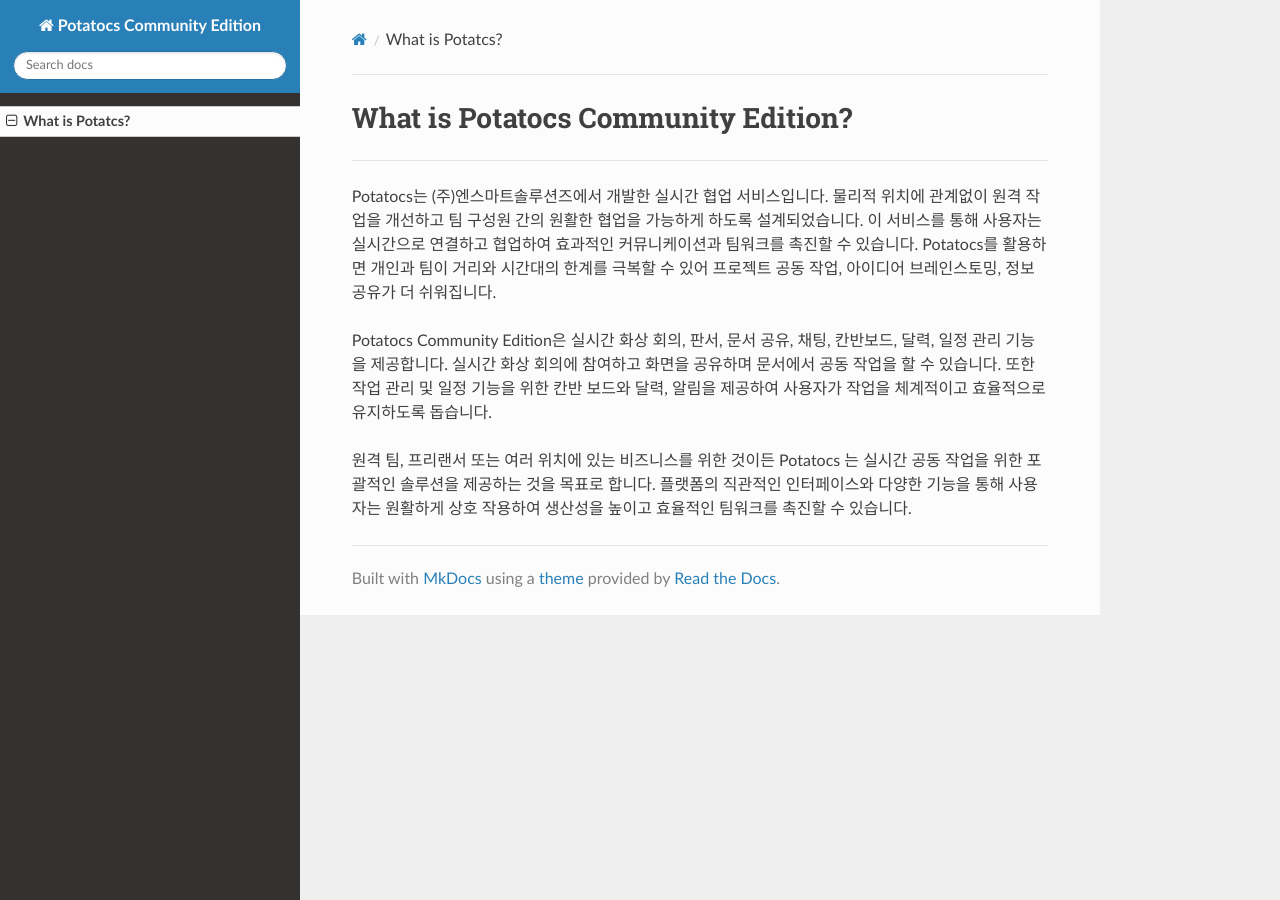
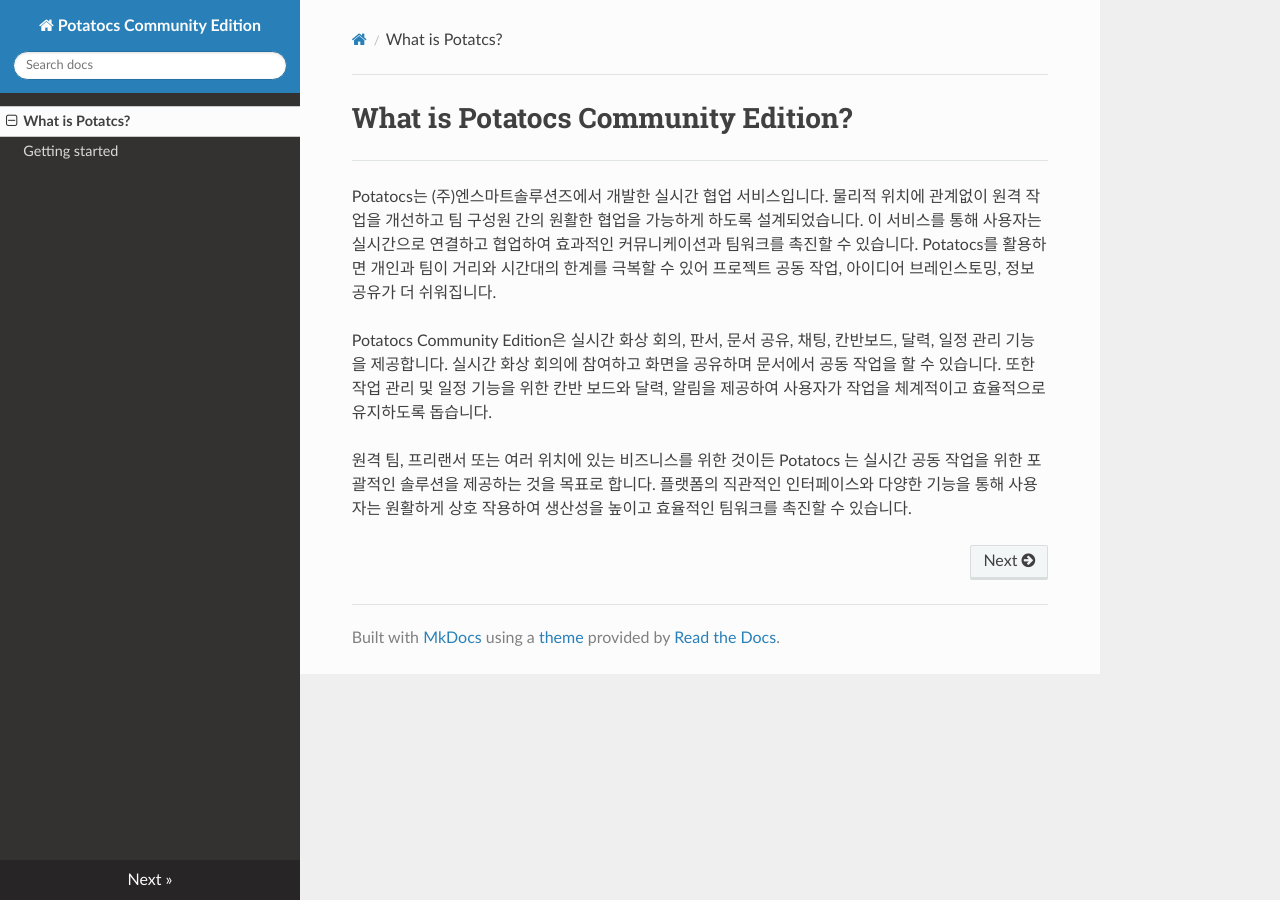
Before and after one commit to potatocs-ce/potatocs-ce-introduction, an MkDocs documentation site: the page built from docs/index.md, in a window 1280 px wide. Built offline with MkDocs 1.6.1, drawn with Linux system fonts in a browser that asks for light colours; nearby versions of some CDN libraries; some of the changed lines change nothing that is shown.

Commit message:
Rollback .yml File

```diff
--- a/mkdocs.yml
+++ b/mkdocs.yml
@@ -2,8 +2,8 @@
 
 theme:
     name: readthedocs
-    # nav_style: dark
+    nav_style: dark
 
 nav:
     - What is Potatcs?: index.md
-    # - Getting started: install.md
+    - Getting started: install.md
```
